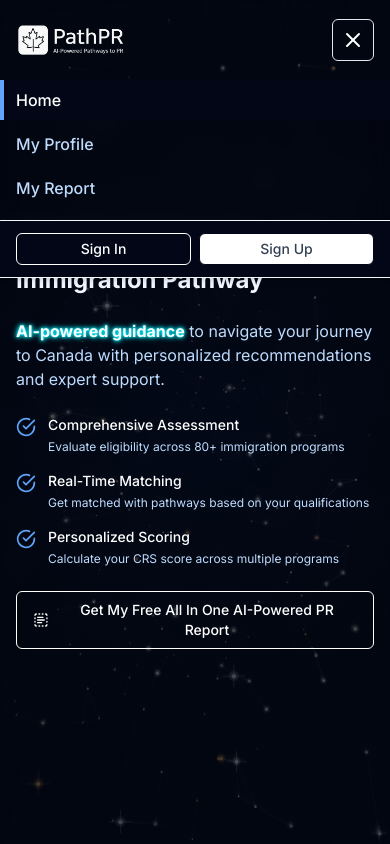
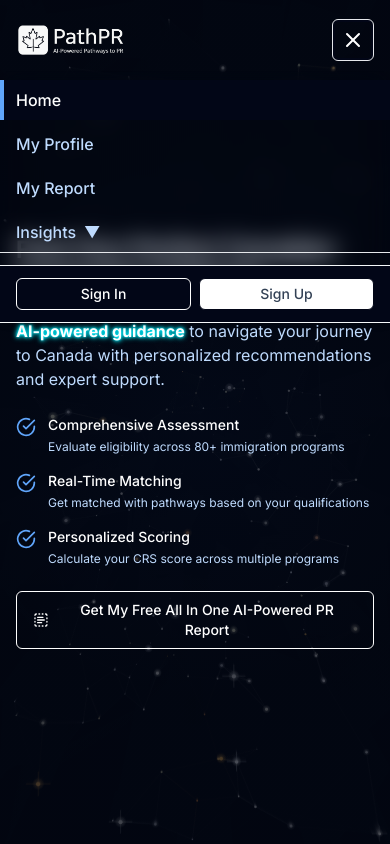
Before and after one commit to deepbhut22/canada-pathway-frontend, a React (Vite) app: page / in a window 390 px wide. Both pictures are taken after a click on the button "Open main menu". Shown: the top 844 px of the page. Built offline with nearby package versions, Linux system fonts and the light colour scheme.

Commit message:
charts page added and header dropdown updated.

```diff
--- a/src/components/layout/Header.tsx
+++ b/src/components/layout/Header.tsx
@@ -259,6 +259,57 @@
                 {item.label}
               </Link>
             ))}
+            <div className="border-b">
+              <button
+                onClick={() => setIsDropdownOpen(!isDropdownOpen)}
+                className={`block pl-3 pr-4 py-2 border-l-4 text-base font-medium ${isHome ? isScrolled ?
+                  isActive(insightsItems.find(item => item.path === location.pathname)?.path || '')
+                    ? 'border-secondary-950 text-secondary-900 bg-secondary-50/80'
+                    : 'border-transparent text-secondary-500 hover:border-secondary-700 hover:text-secondary-700 hover:bg-secondary-50/50'
+                  :
+                  isActive(insightsItems.find(item => item.path === location.pathname)?.path || '')
+                    ? 'bg-secondary-950 border-blue-400 text-white'
+                    : 'border-transparent text-blue-200 hover:bg-gray-800/40 hover:border-blue-300 hover:text-white'
+                  :
+                  isActive(insightsItems.find(item => item.path === location.pathname)?.path || '')
+                    ? 'border-secondary-950 text-secondary-900 bg-secondary-50/80'
+                    : 'border-transparent text-secondary-500 hover:border-secondary-700 hover:text-secondary-700 hover:bg-secondary-50/50'
+                  }`}
+              >
+                Insights
+                <span className="ml-2">
+                  {isDropdownOpen ? '▲' : '▼'}
+                </span>
+              </button>
+              {isDropdownOpen && (
+                <div className="pl-6">
+                  {insightsItems.map((subItem) => (
+                    <p
+                      key={subItem.path}
+                      onClick={() => {
+                        handleRedirect(subItem.path);
+                        setIsDropdownOpen(false);
+                      }}
+                      className={`block pl-3 pr-4 py-2 border-l-4 text-base font-medium ${isHome ? isScrolled ?
+                        isActive(subItem.path)
+                          ? 'border-secondary-950 text-secondary-900 bg-secondary-50/80'
+                          : 'border-transparent text-secondary-500 hover:border-secondary-700 hover:text-secondary-700 hover:bg-secondary-50/50'
+                        :
+                        isActive(subItem.path)
+                          ? 'bg-secondary-950 border-blue-400 text-white'
+                          : 'border-transparent text-blue-200 hover:bg-gray-800/40 hover:border-blue-300 hover:text-white'
+                        :
+                        isActive(subItem.path)
+                          ? 'border-secondary-950 text-secondary-900 bg-secondary-50/80'
+                          : 'border-transparent text-secondary-500 hover:border-secondary-700 hover:text-secondary-700 hover:bg-secondary-50/50'
+                        }`}
+                    >
+                      {subItem.label}
+                    </p>
+                  ))}
+                </div>
+              )}
+            </div>
           </div>
 
           {/* Mobile authentication buttons */}
--- a/src/utils/axios.ts
+++ b/src/utils/axios.ts
@@ -5,13 +5,13 @@
 //     baseURL: 'http://3.98.13.227:5000/api',
 // });
 
+// const api = axios.create({
+//     baseURL: 'https://api.pathpr.ca/api',
+// });
+
 const api = axios.create({
-    baseURL: 'https://api.pathpr.ca/api',
+    baseURL: 'http://localhost:5000/api',
 });
-
-// const api = axios.create({
-//     baseURL: 'http://localhost:5000/api',
-// });
 
 // Add JWT to headers
 // api.interceptors.request.use((config) => {
```
